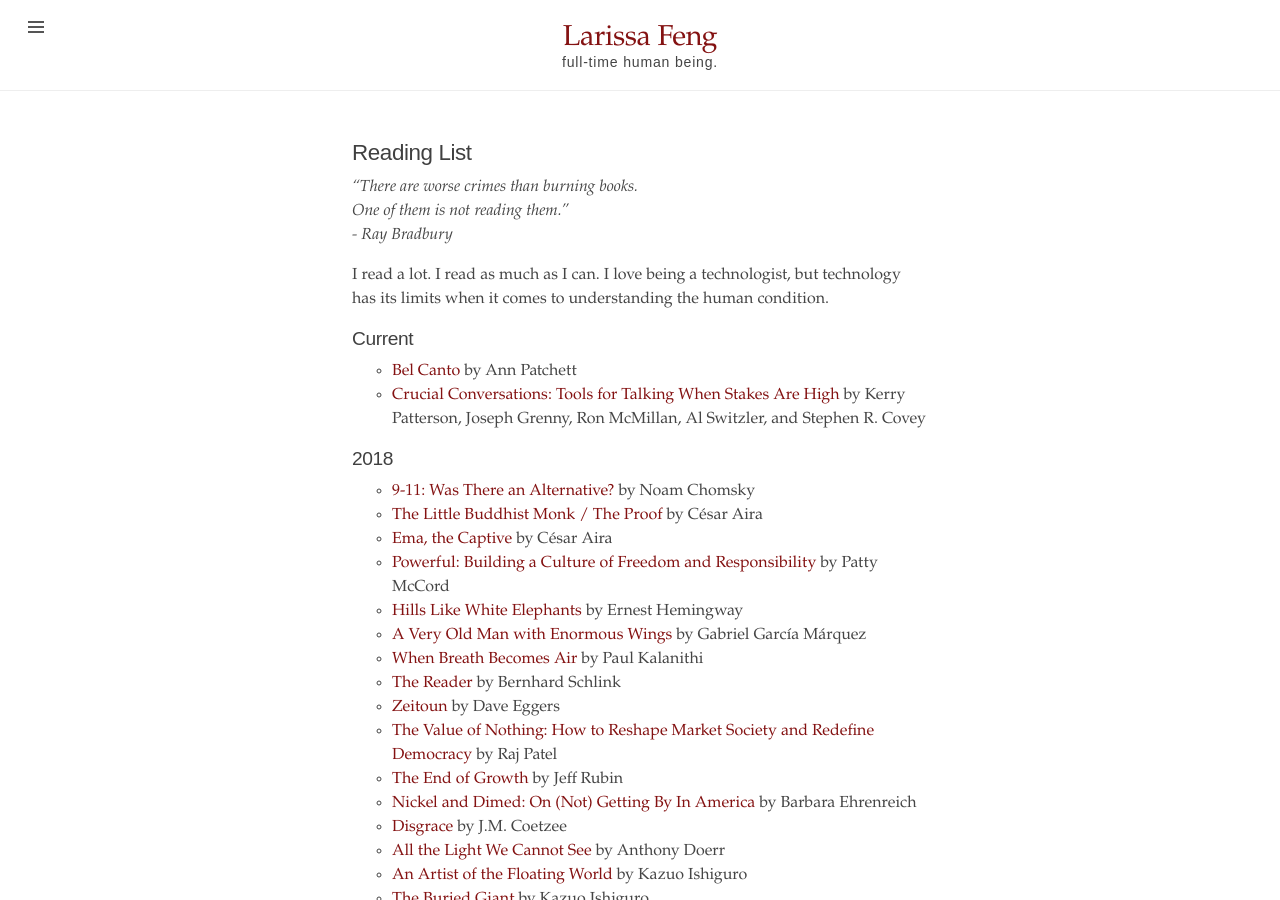
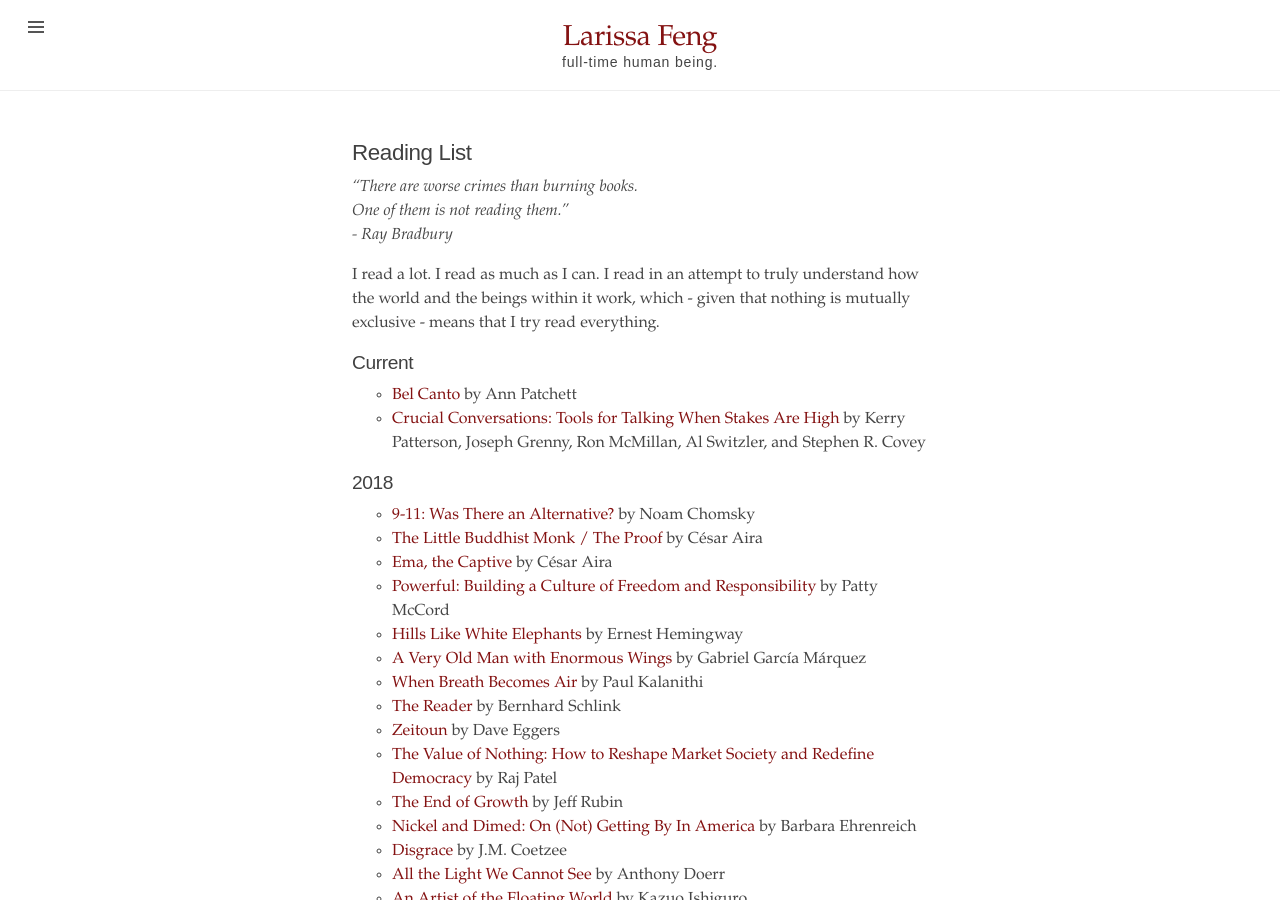
Before and after one commit to mondayrain/mondayrain.github.io, a Jekyll site: the page built from reading_list.md, in a window 1280 px wide and 900 px high. Built offline with Jekyll 4.4.1, drawn with Linux system fonts in a browser that asks for light colours.

Commit message:
Update reading_list.md

```diff
--- a/reading_list.md
+++ b/reading_list.md
@@ -7,7 +7,7 @@ title: Reading List
 <br/>One of them is not reading them."
 <br/>- Ray Bradbury</i>
 
-I read a lot. I read as much as I can. I love being a technologist, but technology has its limits when it comes to understanding the human condition.
+I read a lot. I read as much as I can. I read in an attempt to truly understand how the world and the beings within it work, which - given that nothing is mutually exclusive - means that I try read everything.
 
 ## Current
 - [Bel Canto](https://www.goodreads.com/book/show/5826.Bel_Canto) by Ann Patchett
```
